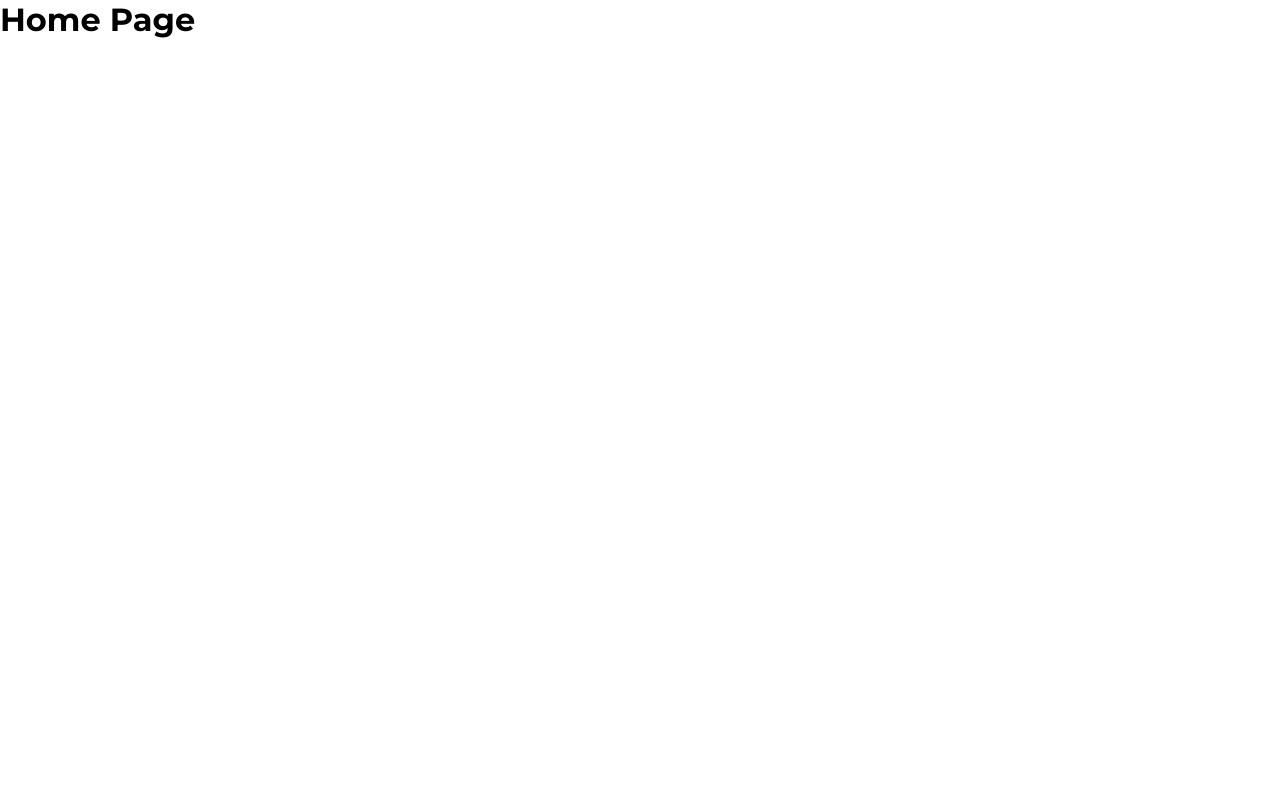
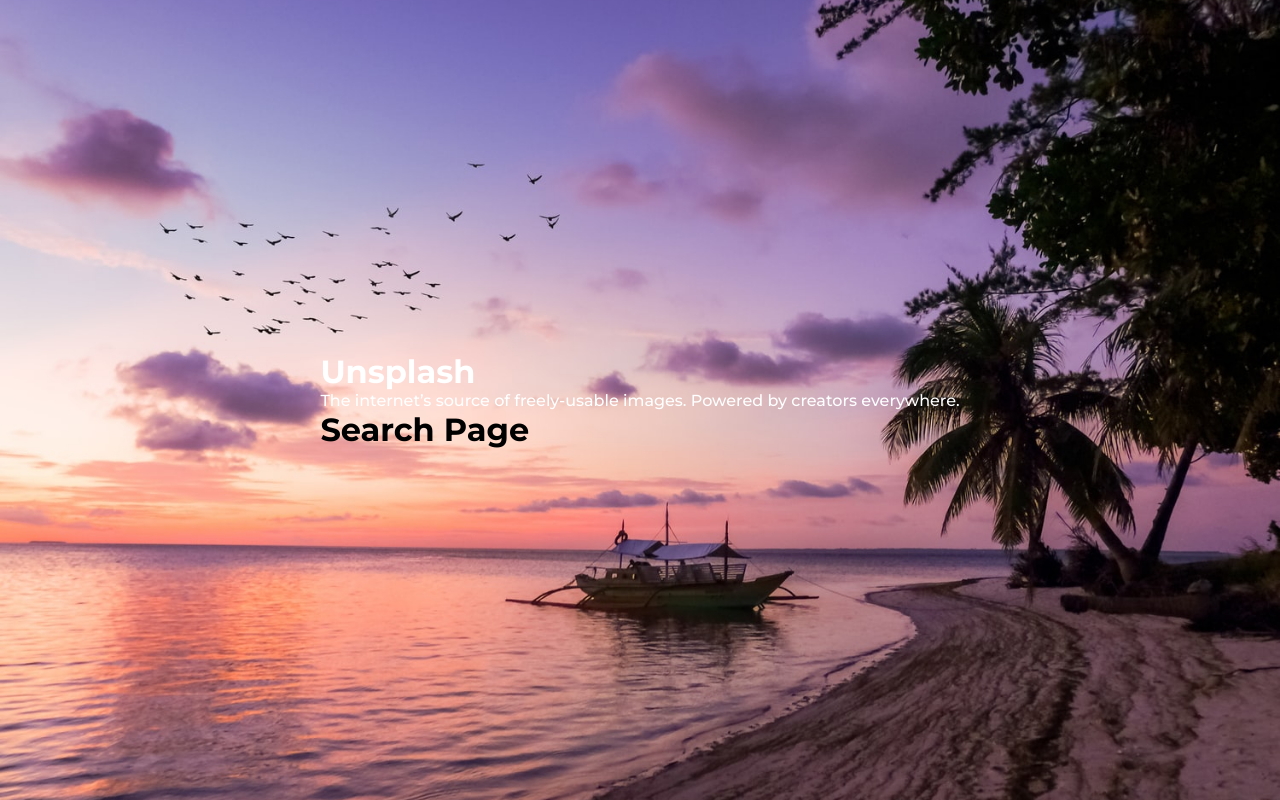
Before and after one commit to 1991Pawel/reactapp, a React (Create React App) app: page / in a window 1280 px wide. Built offline with nearby package versions, Linux system fonts and the light colour scheme.

Commit message:
create Home and add search component

```diff
--- a/src/App.js
+++ b/src/App.js
@@ -4,8 +4,8 @@ import {
   Switch,
   Route,
 } from "react-router-dom";
-import Search from './Search';
-import Home from './Home';
+import Search from './pages/Search';
+import Home from './pages/Home';
 
 
 function App() {
--- a/src/Home.js
+++ /dev/null
@@ -1,7 +0,0 @@
-import React from 'react'
-
-
-const Home = () => (
-    <h1>Home Page</h1>
-)
-export default Home;
--- /dev/null
+++ b/src/pages/Home.js
@@ -0,0 +1,21 @@
+import React from 'react'
+import '../styles/home.scss'
+import SearchBar from './Search'
+
+
+const Home = () => (
+    <div className="home">
+        <div className="home__container">
+            <div className="home__content">
+                <h1 className="home__title">Unsplash</h1>
+                <p className="home__desc">
+                    The internet’s source of freely-usable images.
+                    Powered by creators everywhere.
+                </p>
+            </div>
+            <SearchBar />
+        </div>
+    </div>
+
+)
+export default Home;
--- /dev/null
+++ b/src/styles/home.scss
@@ -0,0 +1,21 @@
+.home {
+    height: 100vh;
+    width: 100%;
+    background-image: url('../assets//home-bg.jpg');
+    background-repeat: no-repeat;
+    background-size: cover;
+    background-position: center;
+
+    display:flex;
+    align-items: center;
+    justify-content: center;
+
+    &__container {
+        max-width: 1200px;
+        padding: 0 1rem;
+    }
+
+    &__title,&__content {
+        color: #fff;
+    }
+}
```
Also changed, not shown: src/components/SearchBar.js (added, +11 -0 lines), src/assets/home-bg.jpg (added), src/pages/Search.js (renamed from src/Search.js).
